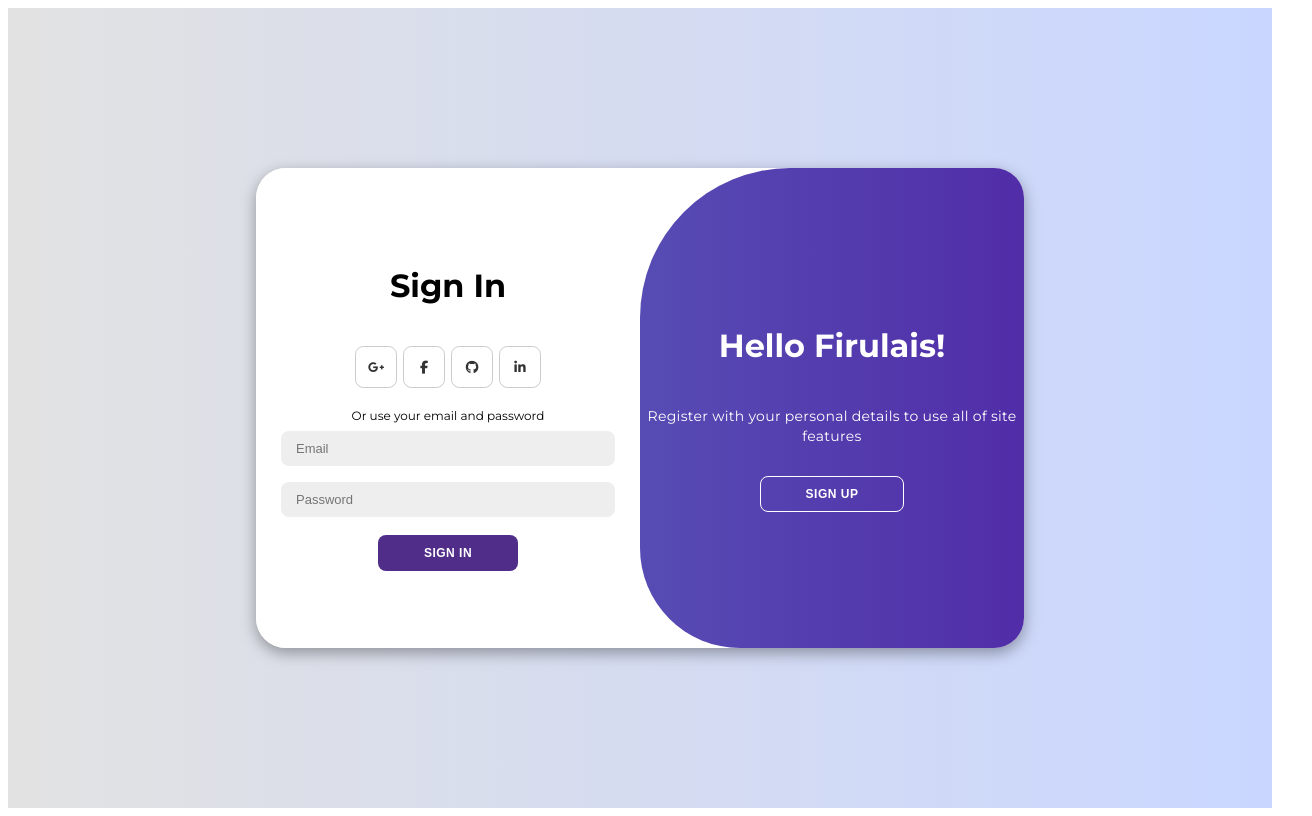
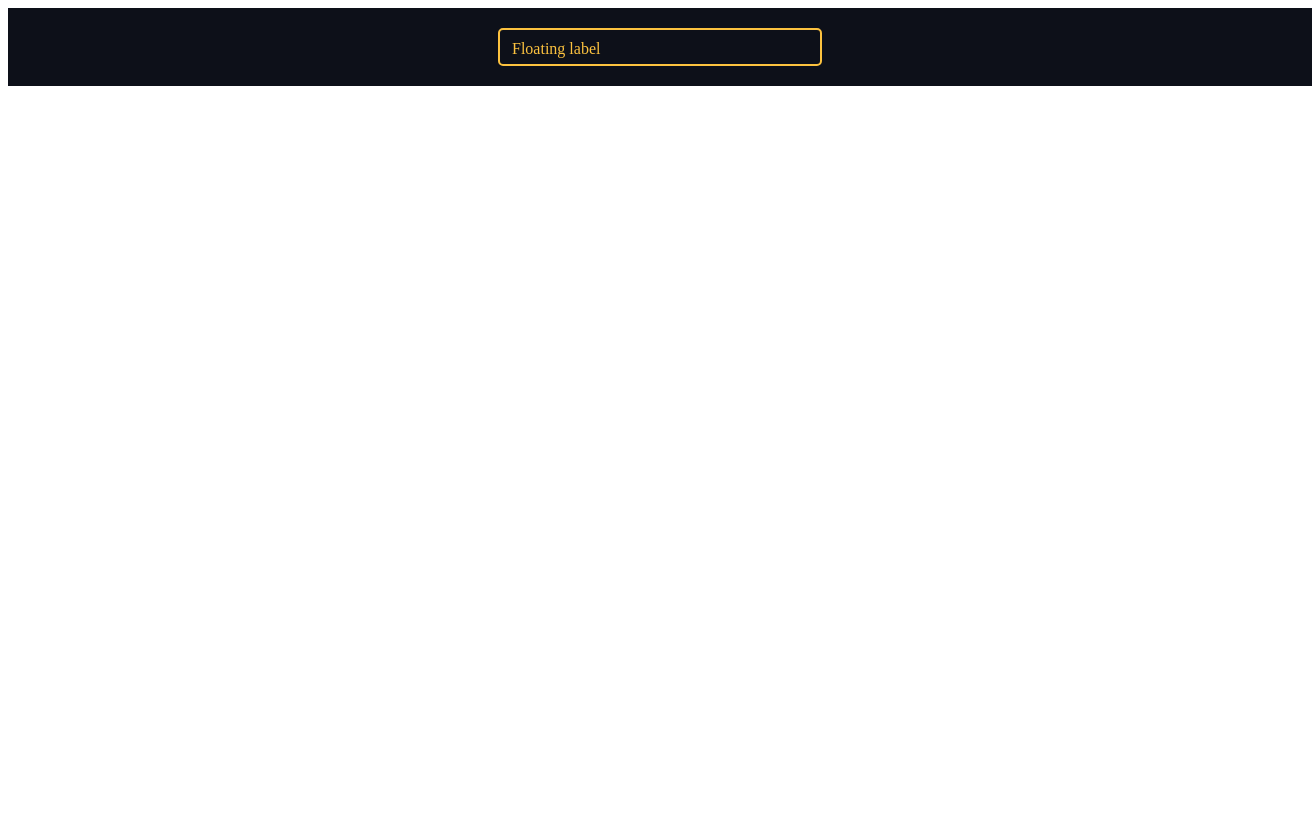
Before and after one commit to juanfes517/TemplatesReact, a React (Vite) app: page / in a window 1280 px wide. Shown: the whole page, 1312 px wide, since content can reach past the window. Built offline with nearby package versions, Linux system fonts and the light colour scheme.

Commit message:
Input Floating agregado

```diff
--- a/src/App.jsx
+++ b/src/App.jsx
@@ -4,10 +4,11 @@ import AnimatedLoading from './components/animations/AnimatedLoading';
 import SideBarHoverEffect from './components/sidebars/SideBarHoverEffect';
 import DropdownMenu from './components/menus/DropdownMenu';
 import LoginRegisterTransition from './components/forms/LoginRegisterTransition';
+import InputFloating from './components/inputs/InputFloating';
 
 function App() {
 	return (
-		<LoginRegisterTransition />
+		<InputFloating />
 	);
 }
 
--- a/src/components/forms/LoginRegisterTransition.jsx
+++ b/src/components/forms/LoginRegisterTransition.jsx
@@ -20,7 +20,7 @@ function LoginRegisterTransition(props) {
 
   return (
     <div className='div-LoginRegisterTransition'>
-      <div className={`container ${containerActive}`} id='container'>
+      <div className={`container ${containerActive}`} >
         <div className='form-container sign-up' >
           <form>
             <h1>Create Account</h1>
@@ -55,7 +55,7 @@ function LoginRegisterTransition(props) {
         <div className='toggle-container' >
           <div className='toggle'>
             <div className='toggle-panel toggle-left'>
-              <h1>Welcome Back!</h1>
+              <h1>Are you Firulais?</h1>
               <p>Enter your personal details to use all of site features</p>
               <button className='hidden' onClick={desactivateContainer}>Sign In</button>
             </div>
--- /dev/null
+++ b/src/components/inputs/InputFloating.jsx
@@ -0,0 +1,15 @@
+import React from 'react';
+import '../../stylesheet/inputs/InputFloating.css';
+
+function InputFloating(props) {
+  return (
+    <div className='div-input-floating'>
+      <div className='wrapper'>
+        <input type='text' name='input' placeholder=' ' />
+        <label for='input'>Floating label</label>
+      </div>
+    </div>
+  );
+}
+
+export default InputFloating;
--- /dev/null
+++ b/src/stylesheet/inputs/InputFloating.css
@@ -0,0 +1,41 @@
+.div-input-floating {
+  padding: 20px;
+  background-color: #0d1019;
+  width: 100%;
+  height: 100%;
+  display: flex;
+  justify-content: center;
+  align-items: center;
+}
+
+.wrapper {
+  position: relative;
+}
+
+.wrapper input {
+  padding: 10px;
+  background-color: transparent;
+  border: 2px solid #fcc23f;
+  border-radius: 5px;
+  width: 300px;
+  color: #eee;
+  font-size: 12px;
+  transition: all 0.2s ease;
+}
+
+.wrapper label {
+  position: absolute;
+  left: 10px;
+  top: 12px;
+  padding: 0 4px;
+  color: #fcc23f;
+  background-color: #0d1019;
+  transition: all 0.2s ease;
+  pointer-events: none;
+}
+
+.wrapper input:not(:placeholder-shown)~label,
+.wrapper input:focus~label {
+  top: -8px;
+  font-size: 13px;
+}
```
